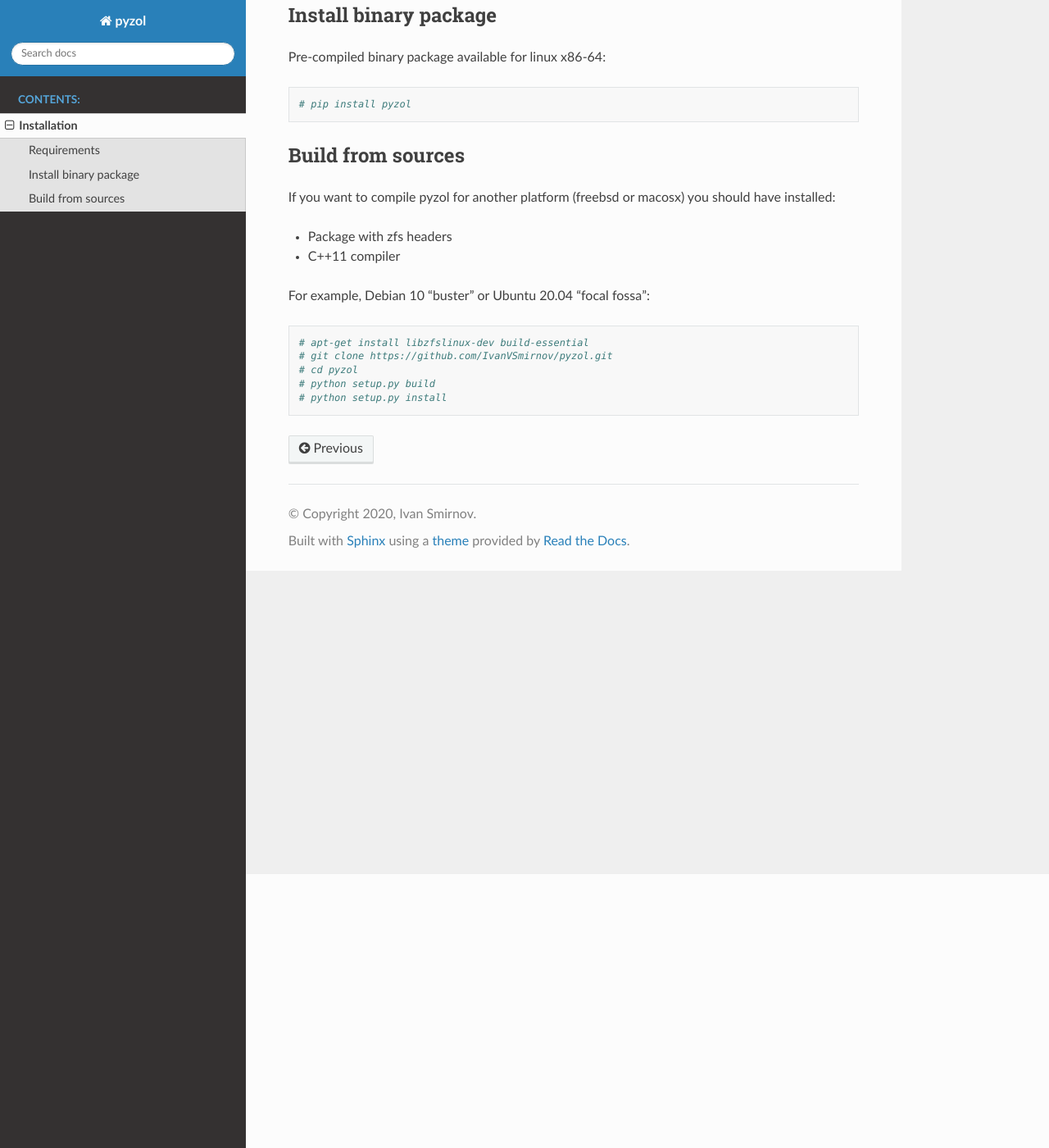
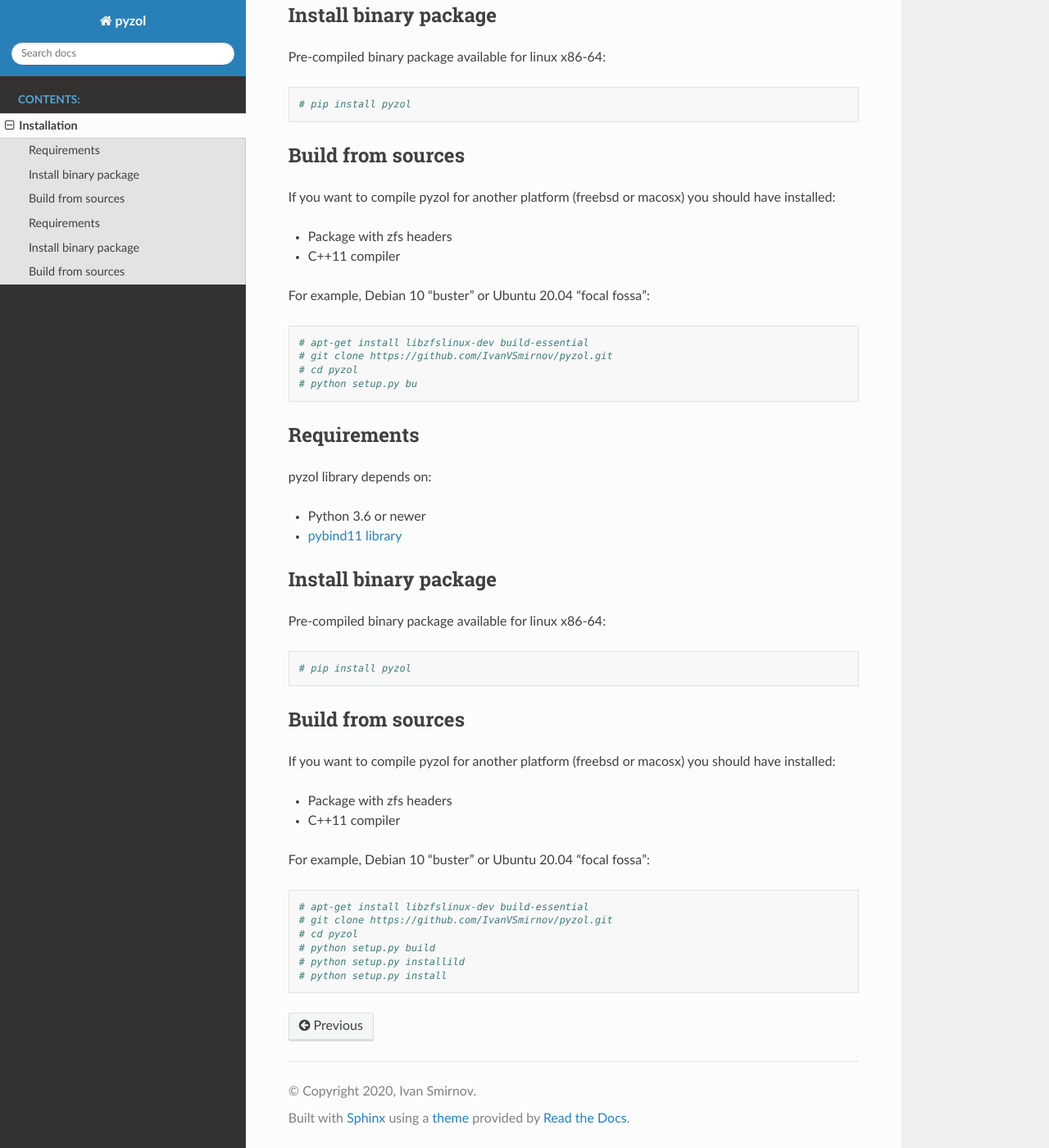
Before and after one commit to IvanVSmirnov/pyzol, a Sphinx documentation site: the page built from doc/source/pages/installation.rst, in a window 1280 px wide and 1400 px high, scrolled down 334 px. Shown: the whole window at 82% size. Built offline with Sphinx 7.4.7 and the Read the Docs theme 2.0.0, drawn with Linux system fonts in a browser that asks for light colours.

```diff
--- a/doc/source/pages/installation.rst
+++ b/doc/source/pages/installation.rst
@@ -32,5 +32,37 @@
     # apt-get install libzfslinux-dev build-essential
     # git clone https://github.com/IvanVSmirnov/pyzol.git
     # cd pyzol
+    # python setup.py bu
+Requirements
+--------------------------------------------------------------------------------
+pyzol library depends on:
+
+* Python 3.6 or newer
+* `pybind11 library <https://github.com/pybind/pybind11>`_
+
+
+Install binary package
+--------------------------------------------------------------------------------
+Pre-compiled binary package available for linux x86-64:
+::
+
+    # pip install pyzol
+
+
+Build from sources
+--------------------------------------------------------------------------------
+If you want to compile pyzol for another platform (freebsd or macosx) you should have installed:
+
+* Package with zfs headers
+* C++11 compiler
+
+
+For example, Debian 10 "buster" or Ubuntu 20.04 "focal fossa":
+::
+
+    # apt-get install libzfslinux-dev build-essential
+    # git clone https://github.com/IvanVSmirnov/pyzol.git
+    # cd pyzol
     # python setup.py build
+    # python setup.py installild
     # python setup.py install
```
Also changed, not shown: README.rst (+64 -1 lines), 5 other files.
